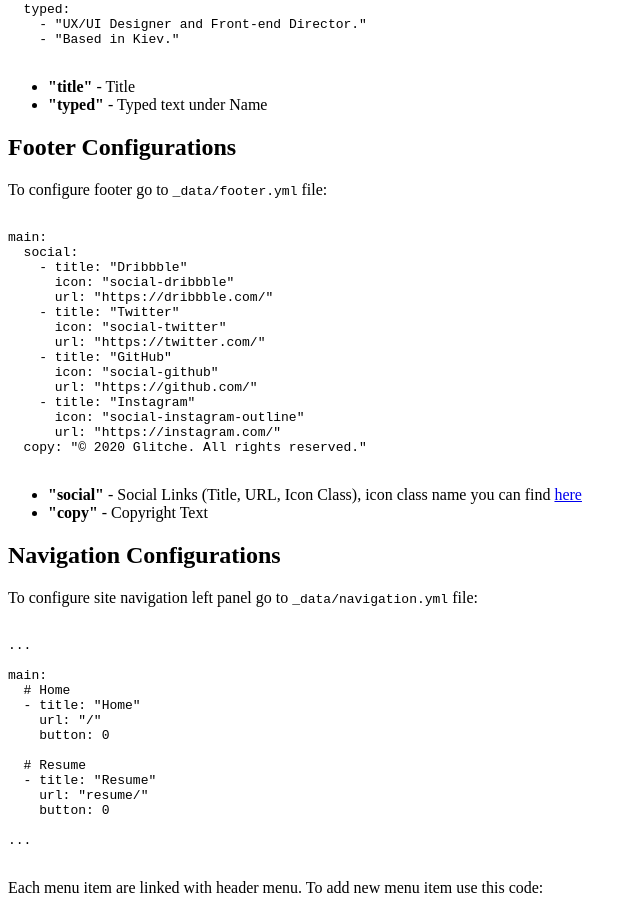
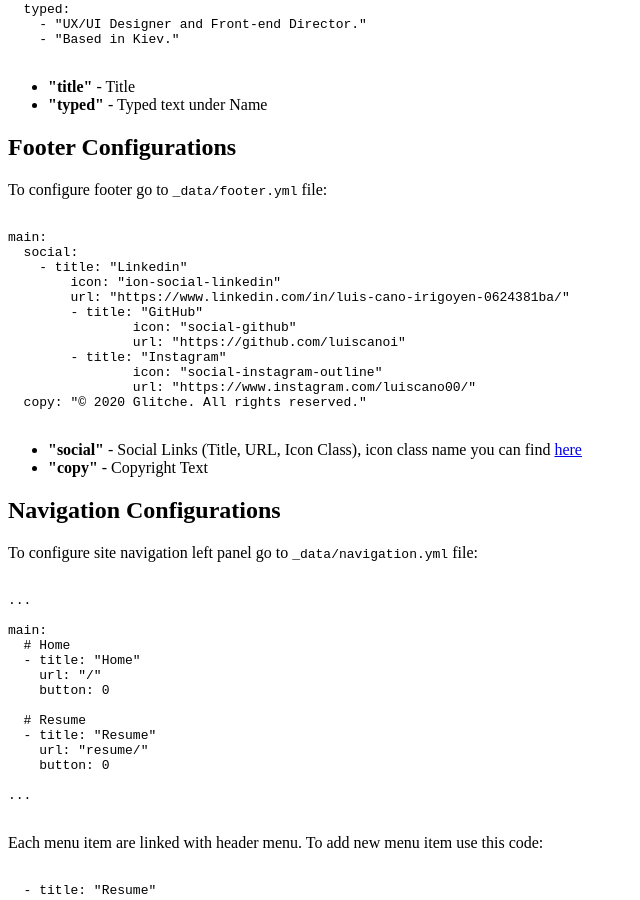
Before and after one commit to luiscanoi/luiscanoi.github.io, a Jekyll site: the page doc/index.html, which Jekyll copies as it is, in a window 1280 px wide and 900 px high, scrolled down 1299 px. Shown: the whole window, without its empty margins (0-640 px from the left). Built offline with Jekyll 4.4.1, drawn with Linux system fonts in a browser that asks for light colours.

Commit message:
speed updated, icons updated

```diff
--- a/_data/footer.yml
+++ b/_data/footer.yml
@@ -5,6 +5,9 @@
 
 main:
   social:
+    - title: "test"
+      icon: "social-instagram-outline"
+      url: "https://www.linkedin.com/in/luis-cano-irigoyen-0624381ba/"
     - title: "Linkedin"
       icon: "ion-social-linkedin"
       url: "https://www.linkedin.com/in/luis-cano-irigoyen-0624381ba/"
--- a/assets/js/glitche-scripts.js
+++ b/assets/js/glitche-scripts.js
@@ -45,7 +45,7 @@
 			var url_hash = location.hash;
 			var sectionElem = $(url_hash);
 			if(url_hash.indexOf('#section-') == 0 && sectionElem.length){
-				$('body, html').animate({scrollTop: $(url_hash).offset().top - 70}, 5000);
+				$('body, html').animate({scrollTop: $(url_hash).offset().top - 70}, 400);
 			}
 		});
 	});
--- a/assets/js/typed.js
+++ b/assets/js/typed.js
@@ -407,7 +407,7 @@
         // shuffle the strings
         shuffle: false,
         // time before backspacing
-        backDelay: 500,
+        backDelay: 5000,
         // loop
         loop: false,
         // false = infinite
--- a/doc/index.html
+++ b/doc/index.html
@@ -127,18 +127,15 @@
 						<code>
 main:
   social:
-    - title: "Dribbble"
-      icon: "social-dribbble"
-      url: "https://dribbble.com/"
-    - title: "Twitter"
-      icon: "social-twitter"
-      url: "https://twitter.com/"
-    - title: "GitHub"
-      icon: "social-github"
-      url: "https://github.com/"
-    - title: "Instagram"
-      icon: "social-instagram-outline"
-      url: "https://instagram.com/"
+    - title: "Linkedin"
+	icon: "ion-social-linkedin"
+	url: "https://www.linkedin.com/in/luis-cano-irigoyen-0624381ba/"
+	- title: "GitHub"
+		icon: "social-github"
+		url: "https://github.com/luiscanoi"
+	- title: "Instagram"
+		icon: "social-instagram-outline"
+		url: "https://www.instagram.com/luiscano00/"
   copy: "© 2020 Glitche. All rights reserved."
 						</code>
 					</pre>
```
